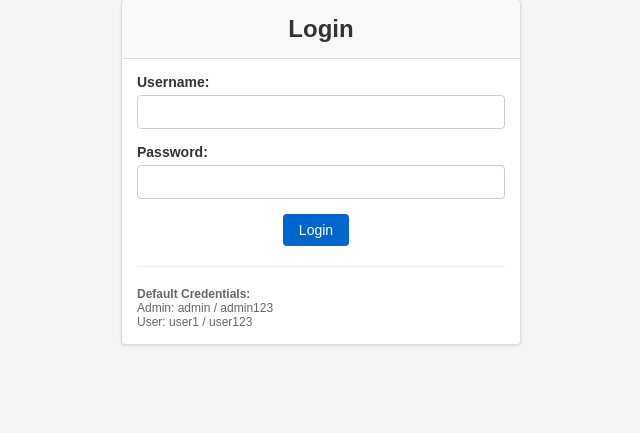
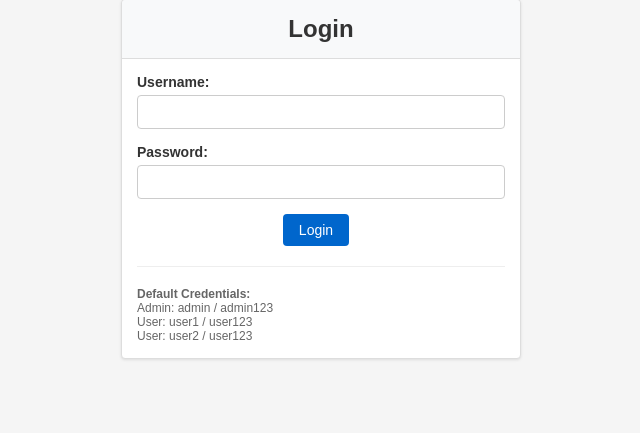
Before and after one commit to chhrriisss/flaskticket, a Flask app: template templates/login.html in a window 1280 px wide. Shown: the part 201-634 px from the top of the page, without its empty margins (319-959 px from the left). Run offline with Flask 3, Linux system fonts and the light colour scheme; the template is opened without the code that fills it, so the values that code supplies are empty; a user stored in the database is signed in.

Commit message:
Updated edit_package with package-specific permissions and refreshed templates

```diff
--- a/main.py
+++ b/main.py
@@ -60,8 +60,57 @@ def get_all_packages():
         'assigned_users': p.get_assigned_users(),
         'gantt_columns': p.get_gantt_columns(),
         'data_timeline': p.get_data_timeline(),
-        'data': p.get_data()
+        'data': p.get_data(),
+        'user_permissions': p.get_user_permissions()  # NEW
     } for p in packages}
+
+def can_user_perform_package_action(username, user_role, package, action):
+    """
+    Check if user can perform action on specific package
+    action: 'read', 'update', 'delete'
+    Returns: (can_perform, reason)
+    """
+    # Admin always can
+    if user_role == 'admin':
+        return True, "Admin access"
+
+    # Check if assigned to package
+    if username not in package.get_assigned_users():
+        return False, "Not assigned to package"
+
+    # Check package-specific permission (overrides global)
+    pkg_user_perms = package.get_user_permissions()
+    user_pkg_perms = pkg_user_perms.get(username, {})
+
+    # Map action to permission key
+    action_map = {
+        'read': 'can_view',
+        'update': 'can_edit',
+        'delete': 'can_delete'
+    }
+
+    perm_key = action_map.get(action)
+    if perm_key and perm_key in user_pkg_perms:
+        # Package-specific permission exists, use it
+        return user_pkg_perms[perm_key], f"Package-specific: {user_pkg_perms[perm_key]}"
+
+    # Fall back to global user permissions
+    # Note: This requires accessing user from database
+    user = db.session.get(User, username)
+    if not user:
+        return False, "User not found"
+
+    global_perms = user.get_permissions()
+    global_perm_map = {
+        'read': 'package_read',
+        'update': 'package_update',
+        'delete': 'package_delete'
+    }
+
+    global_key = global_perm_map.get(action)
+    can_perform = global_perms.get(global_key, False)
+
+    return can_perform, f"Global permission: {can_perform}"
 
 def init_default_data():
     """Initialize default data in database"""
@@ -507,7 +556,6 @@ def create_package():
 
 @app.route('/packages/<package_id>/edit', methods=['GET', 'POST'])
 @login_required
-@permission_required('package_update')
 def edit_package(package_id):
     package = db.session.get(Package, package_id)
 
@@ -517,10 +565,13 @@ def edit_package(package_id):
 
     user = db.session.get(User, session['username'])
     user_role = user.role
+    username = session['username']
 
-    # Check if user can access this package
-    if user_role != 'admin' and session['username'] not in package.get_assigned_users():
-        flash('Access denied: Package not assigned to you')
+    # NEW: Check package-specific permissions
+    can_edit, reason = can_user_perform_package_action(username, user_role, package, 'update')
+
+    if not can_edit:
+        flash(f'Access denied: {reason}')
         return redirect(url_for('dashboard'))
 
     config = {'fields': get_all_field_configs()}
@@ -554,8 +605,8 @@ def edit_package(package_id):
             for field_name, field_config in config['fields'].items():
                 field_permissions = field_config.get('permissions', {})
 
-                # NEW: Check username-specific permissions first
-                user_permissions = field_permissions.get(session['username'], {})
+                # Check username-specific permissions first
+                user_permissions = field_permissions.get(username, {})
                 if not user_permissions:
                     # Fallback to role-based if username not found
                     user_permissions = field_permissions.get(user_role, {})
@@ -580,8 +631,8 @@ def edit_package(package_id):
                 for field_name, field_config in config['fields'].items():
                     field_permissions = field_config.get('permissions', {})
 
-                    # NEW: Check username-specific permissions first
-                    user_permissions = field_permissions.get(session['username'], {})
+                    # Check username-specific permissions first
+                    user_permissions = field_permissions.get(username, {})
                     if not user_permissions:
                         # Fallback to role-based
                         user_permissions = field_permissions.get(user_role, {})
@@ -595,9 +646,20 @@ def edit_package(package_id):
                         else:
                             data_timeline[column_date][field_name] = request.form.get(form_field, '')
 
-            # Admin can update assigned users
+            # NEW: Admin can update package-specific permissions
             if user_role == 'admin':
+                # Update assigned users
                 package.set_assigned_users(request.form.getlist('assigned_users'))
+
+                # Update package-specific permissions for each assigned user
+                pkg_perms = {}
+                for assigned_user in request.form.getlist('assigned_users'):
+                    pkg_perms[assigned_user] = {
+                        'can_view': True,  # Always true if assigned
+                        'can_edit': f'can_edit_{assigned_user}' in request.form,
+                        'can_delete': f'can_delete_{assigned_user}' in request.form
+                    }
+                package.set_user_permissions(pkg_perms)
 
         # Update package
         package.set_gantt_columns(gantt_columns)
@@ -609,7 +671,7 @@ def edit_package(package_id):
             package.set_data(data_timeline[latest_column])
 
         package.updated_at = datetime.now()
-        package.updated_by = session['username']
+        package.updated_by = username
 
         db.session.commit()
 
@@ -628,6 +690,7 @@ def edit_package(package_id):
         'updated_by': package.updated_by,
         'updated_at': package.updated_at.isoformat() if package.updated_at else None,
         'assigned_users': package.get_assigned_users(),
+        'user_permissions': package.get_user_permissions(),  # NEW: Include for template
         'gantt_columns': gantt_columns,
         'data_timeline': data_timeline,
         'data': package.get_data()
@@ -704,14 +767,27 @@ def delete_column(package_id, column_date):
     return redirect(url_for('edit_package', package_id=package_id))
 
 @app.route('/packages/<package_id>/delete')
-@admin_required
-@permission_required('package_create')
+@login_required
 def delete_package(package_id):
     package = db.session.get(Package, package_id)
-    if package:
-        db.session.delete(package)
-        db.session.commit()
-        flash('Package deleted successfully')
+
+    if not package:
+        flash('Package not found')
+        return redirect(url_for('dashboard'))
+
+    user_role = session['role']
+    username = session['username']
+
+    # Check package-specific delete permission
+    can_delete, reason = can_user_perform_package_action(username, user_role, package, 'delete')
+
+    if not can_delete:
+        flash(f'Permission denied: {reason}')
+        return redirect(url_for('dashboard'))
+
+    db.session.delete(package)
+    db.session.commit()
+    flash('Package deleted successfully')
     return redirect(url_for('dashboard'))
 
 @app.route('/admin/permissions', methods=['GET', 'POST'])
--- a/models.py
+++ b/models.py
@@ -13,6 +13,7 @@ class User(db.Model):
     name = db.Column(db.String(100), nullable=False)
     can_assign = db.Column(db.Boolean, default=False)
     permissions = db.Column(db.Text)  # Store as JSON string
+
 
     def get_permissions(self):
         return json.loads(self.permissions) if self.permissions else {}
@@ -54,6 +55,7 @@ class Package(db.Model):
     gantt_columns = db.Column(db.Text)  # Store as JSON string
     data_timeline = db.Column(db.Text)  # Store as JSON string
     data = db.Column(db.Text)  # Store as JSON string (legacy)
+    user_permissions = db.Column(db.Text)
 
     def get_assigned_users(self):
         return json.loads(self.assigned_users) if self.assigned_users else []
@@ -78,3 +80,9 @@ class Package(db.Model):
 
     def set_data(self, pkg_data):
         self.data = json.dumps(pkg_data)
+
+    def get_user_permissions(self):
+        return json.loads(self.user_permissions) if self.user_permissions else {}
+
+    def set_user_permissions(self, perms):
+        self.user_permissions = json.dumps(perms)
--- a/templates/login.html
+++ b/templates/login.html
@@ -28,7 +28,8 @@
             <div style="margin-top: 20px; padding-top: 20px; border-top: 1px solid #eee; font-size: 12px; color: #666;">
                 <strong>Default Credentials:</strong><br>
                 Admin: admin / admin123<br>
-                User: user1 / user123
+                User: user1 / user123<br>
+                User: user2 / user123
             </div>
         </div>
     </div>
```
Also changed, not shown: templates/dashboard.html (+24 -3 lines), templates/edit_package.html (+37 -9 lines), instance/project.db.
